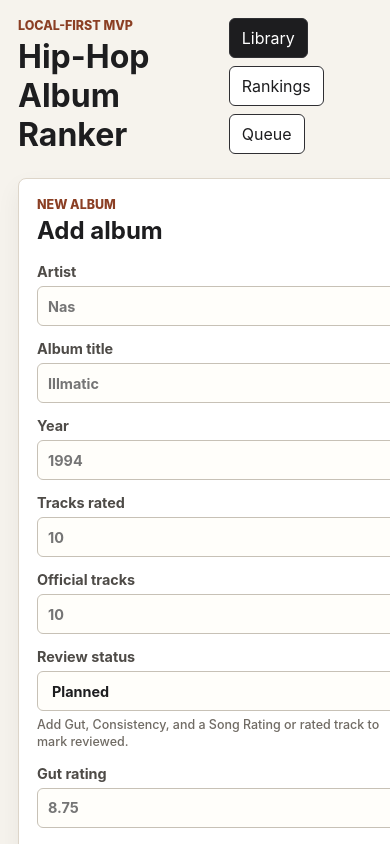
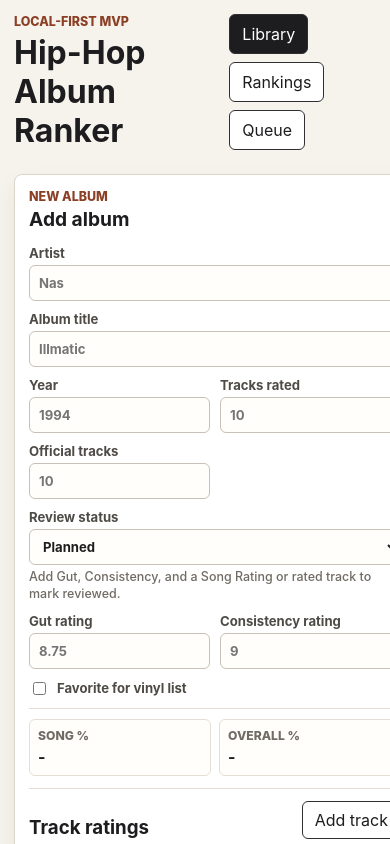
Before and after one commit to DevDragon14/Rating-System-App, a React (Vite) app: page / in a window 390 px wide. Shown: the top 844 px of the page. Built offline with nearby package versions, Linux system fonts and the light colour scheme.

Commit message:
Compact mobile album form layout

```diff
--- a/src/styles/global.css
+++ b/src/styles/global.css
@@ -340,13 +340,88 @@
 
 @media (max-width: 640px) {
   .app-shell {
-    padding: 18px;
+    padding: 14px;
   }
 
-  .field-grid,
-  .track-row,
+  .album-form,
+  .table-area {
+    padding: 14px;
+  }
+
+  .form-heading {
+    align-items: start;
+    gap: 8px;
+  }
+
+  .form-heading h2 {
+    font-size: 1.2rem;
+    line-height: 1.2;
+  }
+
+  .field-grid {
+    gap: 10px;
+    grid-template-columns: repeat(2, minmax(0, 1fr));
+    margin-top: 14px;
+  }
+
+  .field-grid label:nth-child(1),
+  .field-grid label:nth-child(2),
+  .field-grid label:nth-child(6) {
+    grid-column: 1 / -1;
+  }
+
+  label {
+    gap: 4px;
+    font-size: 0.82rem;
+  }
+
+  input,
+  select {
+    min-height: 36px;
+    padding: 7px 9px;
+  }
+
+  .check-row {
+    margin: 10px 0;
+  }
+
   .score-preview {
-    grid-template-columns: 1fr;
+    gap: 8px;
+    grid-template-columns: repeat(2, minmax(0, 1fr));
+    margin-top: 10px;
+    padding-top: 10px;
+  }
+
+  .score-preview div {
+    padding: 8px;
+  }
+
+  .score-preview strong {
+    font-size: 1rem;
+  }
+
+  .track-editor {
+    margin-top: 12px;
+    padding-top: 12px;
+  }
+
+  .track-row {
+    border: 1px solid #e4ded4;
+    border-radius: 6px;
+    grid-template-columns: 52px minmax(0, 1fr) 70px;
+    padding: 8px;
+  }
+
+  .track-row .skip-check {
+    grid-column: 1 / 3;
+  }
+
+  .track-row button {
+    grid-column: 3;
+  }
+
+  .primary-action {
+    margin-top: 14px;
   }
 }
 
```
